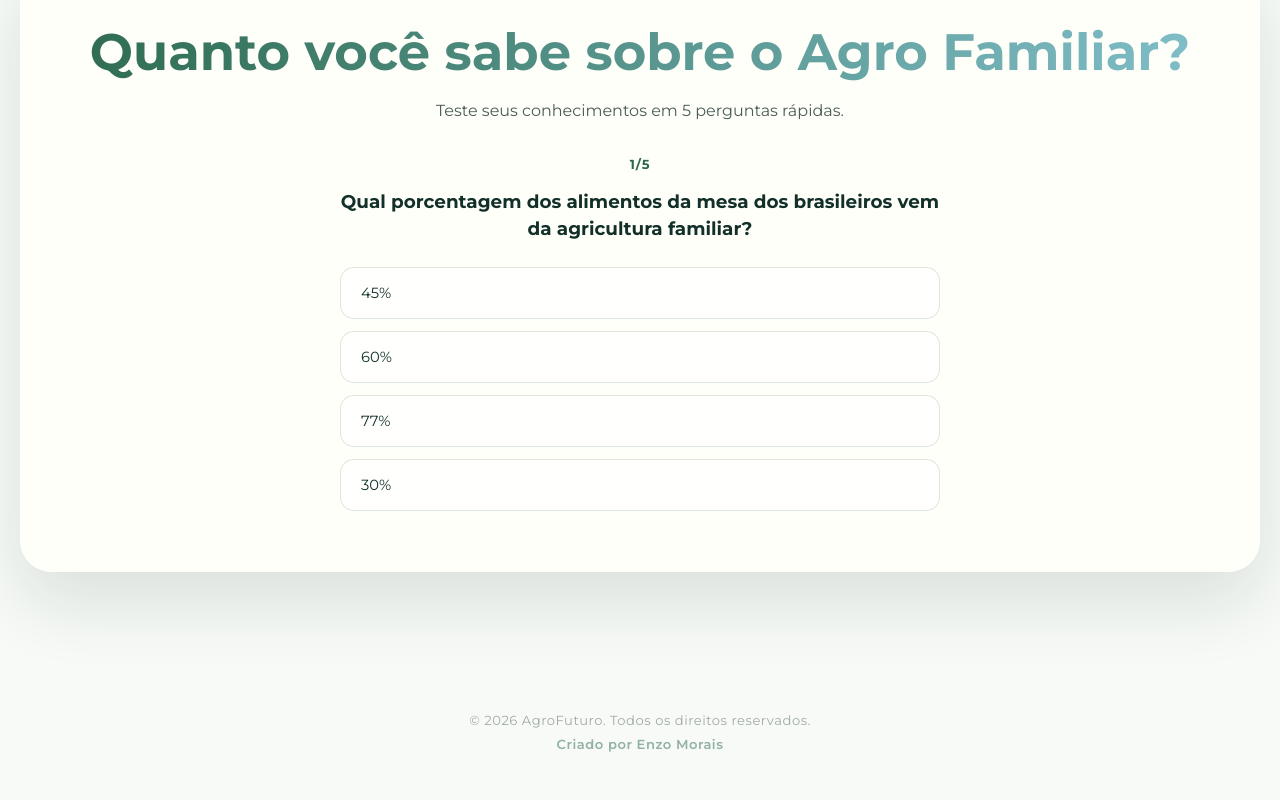
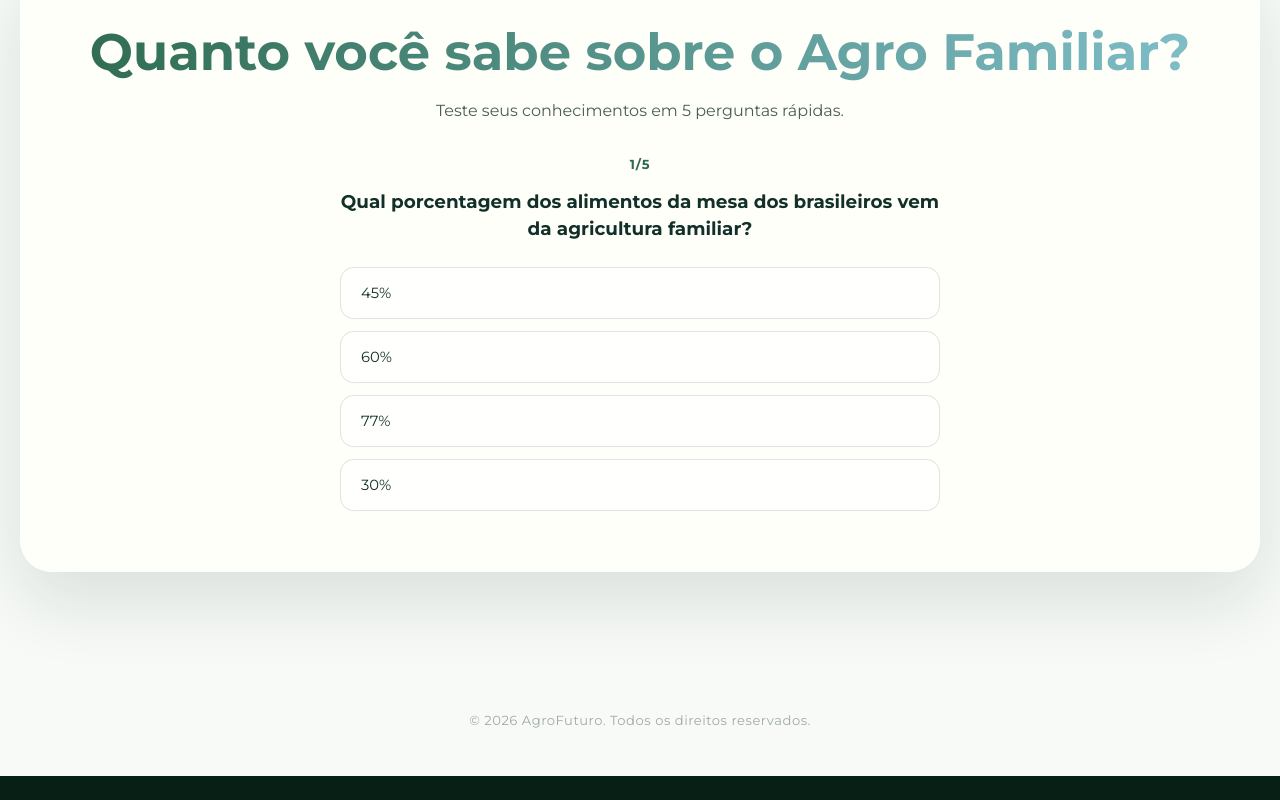
Before and after one commit to enzomorais24/agrinho2026-enzomoirais, a plain HTML site: page index.html in a window 1280 px wide. Shown: the part 9285-10085 px from the top of the page. After the commit the page ends 10061 px from the top, so only its background shows below. Drawn offline with Linux system fonts and the light colour scheme.

Commit message:
Remove comentarios e creditos, adiciona README

```diff
--- a/index.html
+++ b/index.html
@@ -11,7 +11,6 @@
 </head>
 <body>
 
-<!-- Loading Screen -->
 <div id="loading-screen">
   <div class="loading-content">
     <div class="loading-logo">
@@ -46,7 +45,6 @@
 </header>
 
 <main>
-  <!-- HERO -->
   <section id="hero">
     <div class="hero-overlay">
       <div class="hero-content">
@@ -61,7 +59,6 @@
     </div>
   </section>
 
-  <!-- UM DIA NO CAMPO -->
   <section id="dia-no-campo" class="section section-alt fade-section">
     <div class="section-overlay">
       <h2>Um Dia no Campo</h2>
@@ -119,7 +116,6 @@
     </div>
   </section>
 
-  <!-- STATS -->
   <section class="stats-section section fade-section">
     <div class="section-overlay">
       <h2 class="stats-title">Agricultura Familiar em Números</h2>
@@ -176,7 +172,6 @@
     </div>
   </section>
 
-  <!-- SABIA QUE -->
   <section id="sabia-que" class="section section-alt fade-section">
     <div class="section-overlay">
       <h2>Sabia que?</h2>
@@ -218,7 +213,6 @@
     </div>
   </section>
 
-  <!-- EQUILÍBRIO -->
   <section id="equilibrio" class="section fade-section">
     <div class="section-overlay">
       <h2>O Equilíbrio</h2>
@@ -266,7 +260,6 @@
     </div>
   </section>
 
-  <!-- COMPARATIVO VISUAL -->
   <section id="comparativo" class="section section-alt fade-section">
     <div class="section-overlay">
       <h2>Cidade com e sem Agro Familiar</h2>
@@ -320,7 +313,6 @@
   </section>
 
 
-  <!-- DESAFIOS -->
   <section id="desafios" class="section fade-section">
     <div class="section-overlay">
       <h2>Os Desafios do Campo</h2>
@@ -378,7 +370,6 @@
     </div>
   </section>
 
-  <!-- PARANÁ -->
   <section id="parana" class="section section-alt fade-section">
     <div class="section-overlay">
       <h2>Paraná: O Gigante do Agro Familiar</h2>
@@ -476,7 +467,6 @@
     </div>
   </section>
 
-  <!-- TECNOLOGIA -->
   <section id="tecnologia" class="section fade-section">
     <div class="section-overlay">
       <h2>Tecnologia e Inovação Acessível</h2>
@@ -521,7 +511,6 @@
     </div>
   </section>
 
-  <!-- MAPA -->
   <section id="mapa" class="section section-alt fade-section">
     <div class="section-overlay">
       <h2>Regiões Produtoras do Brasil</h2>
@@ -634,7 +623,6 @@
     </div>
   </section>
 
-  <!-- QUIZ -->
   <section id="quiz" class="section fade-section">
     <div class="section-overlay" style="text-align:center">
       <h2>Quanto você sabe sobre o Agro Familiar?</h2>
@@ -663,12 +651,10 @@
 
 <footer>
   <p>&copy; 2026 AgroFuturo. Todos os direitos reservados.</p>
-  <p style="margin-top:8px"><a href="https://github.com/enzo-morais" target="_blank" rel="noopener" style="color:var(--primary-color);text-decoration:none;font-weight:600">Criado por Enzo Morais</a></p>
 </footer>
 
 <button id="back-to-top"><i class="fas fa-arrow-up"></i></button>
 
-<!-- Scroll Indicator -->
 <div class="scroll-indicator" id="scroll-indicator"></div>
 
 <script src="script.js"></script>
```
Also changed, not shown: script.js (+0 -25 lines), sobre.html (+0 -6 lines), style.css (+0 -23 lines), 1 other file.
